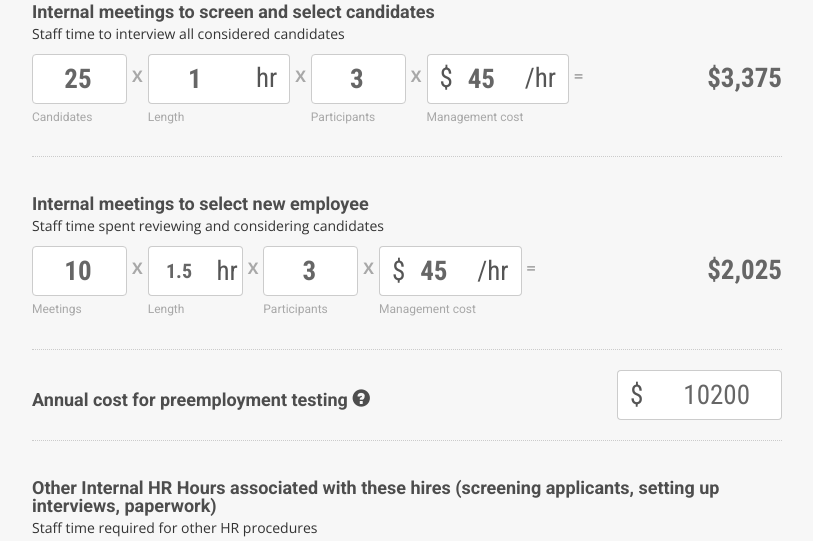
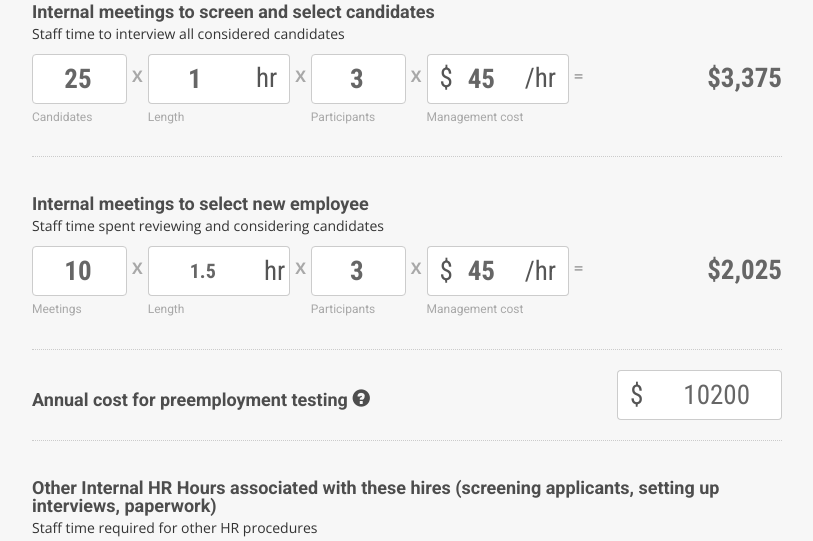
Before and after one commit to FriendlyDesignCo/ROI-calculator, a PHP site: page /cost-hire.php in a window 1280 px wide. Shown: the part 958-1499 px from the top of the page, without its empty margins (38-851 px from the left). Run offline with PHP 8.4, Linux system fonts and the light colour scheme; some libraries are stand-ins or nearby versions.

Commit message:
Wider input column
#48

```diff
--- a/cost-hire.php
+++ b/cost-hire.php
@@ -112,7 +112,7 @@ include('header.php');
     <ul class="input-row row">
       <li class="col-md-2 col-xs-7"><input name="internal-interview-count" type="number" class="form-control" min="0" value="<?php echo getValue('internal-interview-count', 10); ?>"><label>Meetings</label></li>
       <li class="col-xs-2 col-sm-0"><span style="padding:5px;">X</span></li>
-      <li class="col-md-2 col-xs-7">
+      <li class="col-md-3 col-xs-7">
         <div class="input-group">
           <input name="internal-interview-length" type="number" class="smaller-font form-control no-right-border" placeholder="1" min="0" step="0.25" value="<?php echo getValue('internal-interview-length', 1.5); ?>">
           <div class="input-group-addon reduced-padding">hr</div>
```
